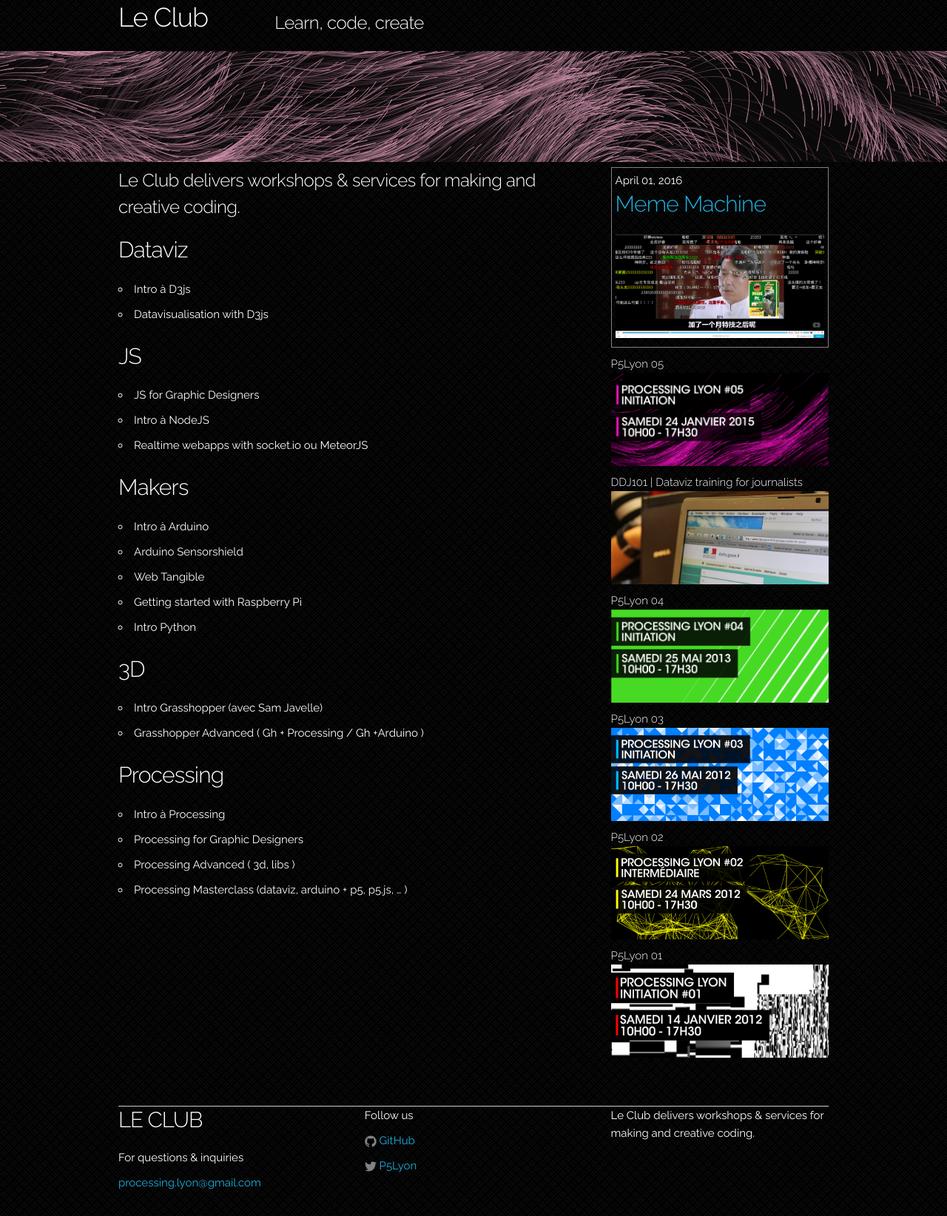
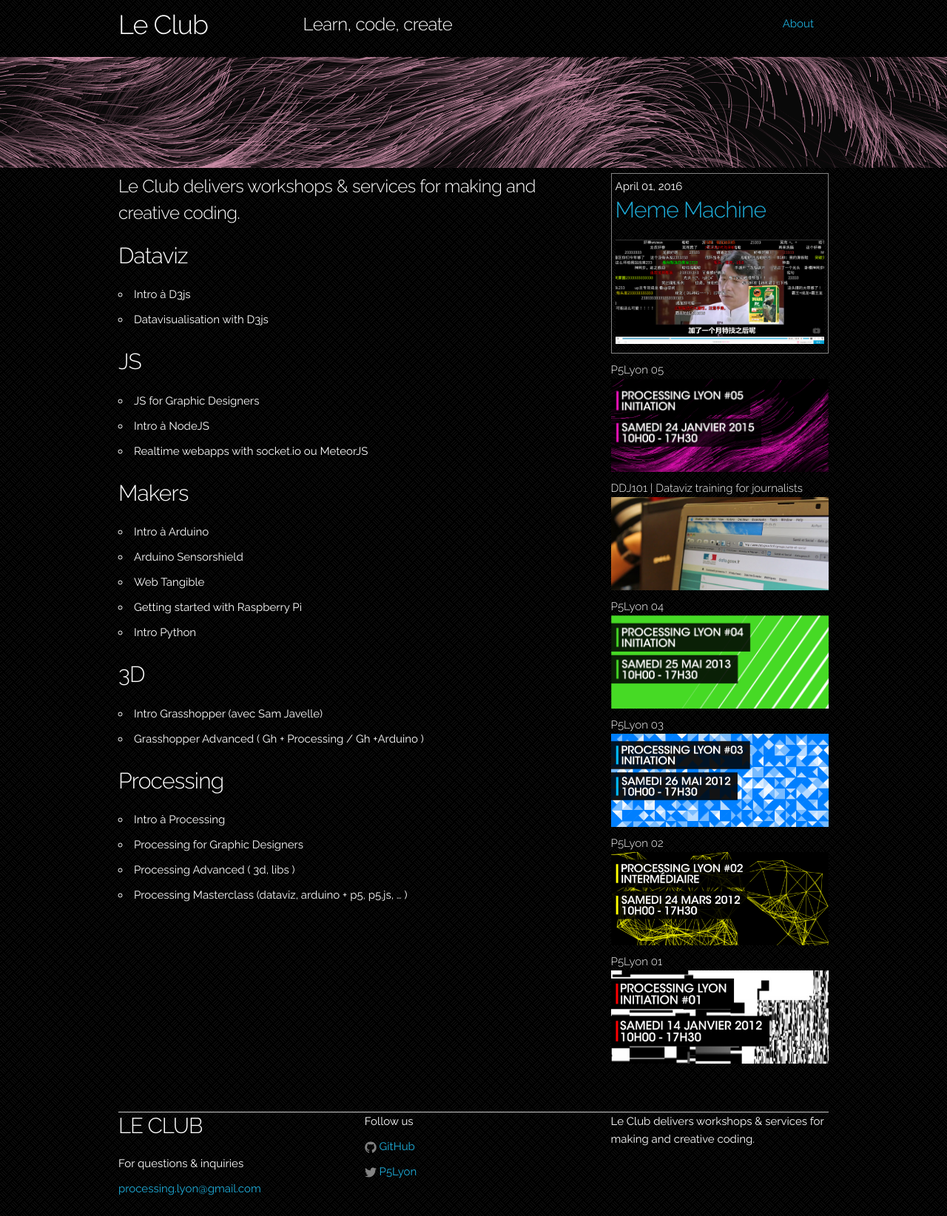
Before and after one commit to leClub/leClub.github.io, a Jekyll site: the page built from index.md, in a window 1280 px wide. Shown: the whole page at 74% size. Built offline with Jekyll 4.4.1, drawn with Linux system fonts in a browser that asks for light colours.

Commit message:
better navbar + about page #10

```diff
--- a/_includes/header.html
+++ b/_includes/header.html
@@ -1,20 +1,14 @@
-<header class="container" id="branding">
-    <div class="three columns">
+<header id="header" class="container row" >
+    <div id="branding" class="three columns">
         <h3><a href="/">Le Club</a></h3>
     </div>
 
-    <div id="nav" class="nine columns">
+    <div id="tagline" class="six columns">
       <h5>{{ site.tagline }}</h5>
-        <!--
-        <ul>
-            <li><a href="/learn">Learn</a></li>
-            <li><a href="http://github.com/leclub">Code</a></li>
-            <li><a href="#">Fabricate</a></li>
-            <li><a href="http://topogram.io">Topogram</a></li>
-            <li><a href="http://github.com/leclub"><img src="/images/github.png" alt="Github"></a></li>
-            <li><a href="/p5lyon">Processing Lyon</a></li>
-            <li><a href="/about">About</a></li>
-        </ul>
-        -->
+    </div>
+    <div id="nav" class="three columns">
+      <ul class="">
+        <li><a href="/about">About</a></li>
+      </ul>
     </div>
 </header>
--- a/scss/_header.scss
+++ b/scss/_header.scss
@@ -1,3 +1,10 @@
+#header{
+	margin: 10px auto;
+	h3, h5, ul {
+		margin: 0;
+	}
+}
+
 #branding {
 	h3 a {
 		color: #FFF;
@@ -5,21 +12,15 @@
 	}
 }
 
+#tagline {
+	margin-top: 5px;
+}
+
 #nav {
-    margin: 13px 0 0 0;
-
+	margin-top: 10px;
+	text-align: right;
 	ul li {
 	    display: inline;
 	    margin: 0 20px 0 0;
-	    margin-bottom: 130px;
-	}
-
-	a {
-		text-decoration: none;
-	}
-
-	a:hover {
-		color: #FFF;
-		text-decoration: underline;
 	}
 }
```
